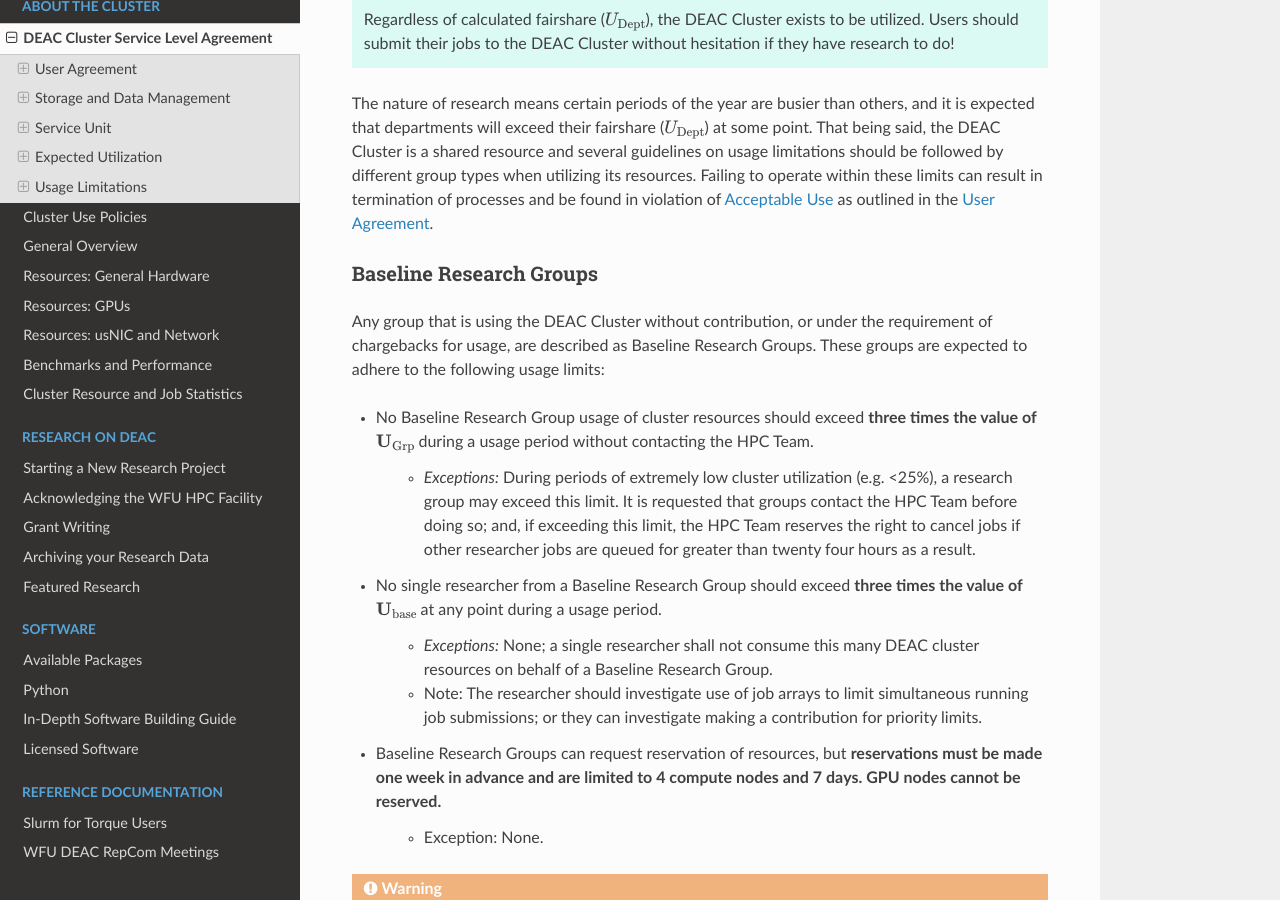
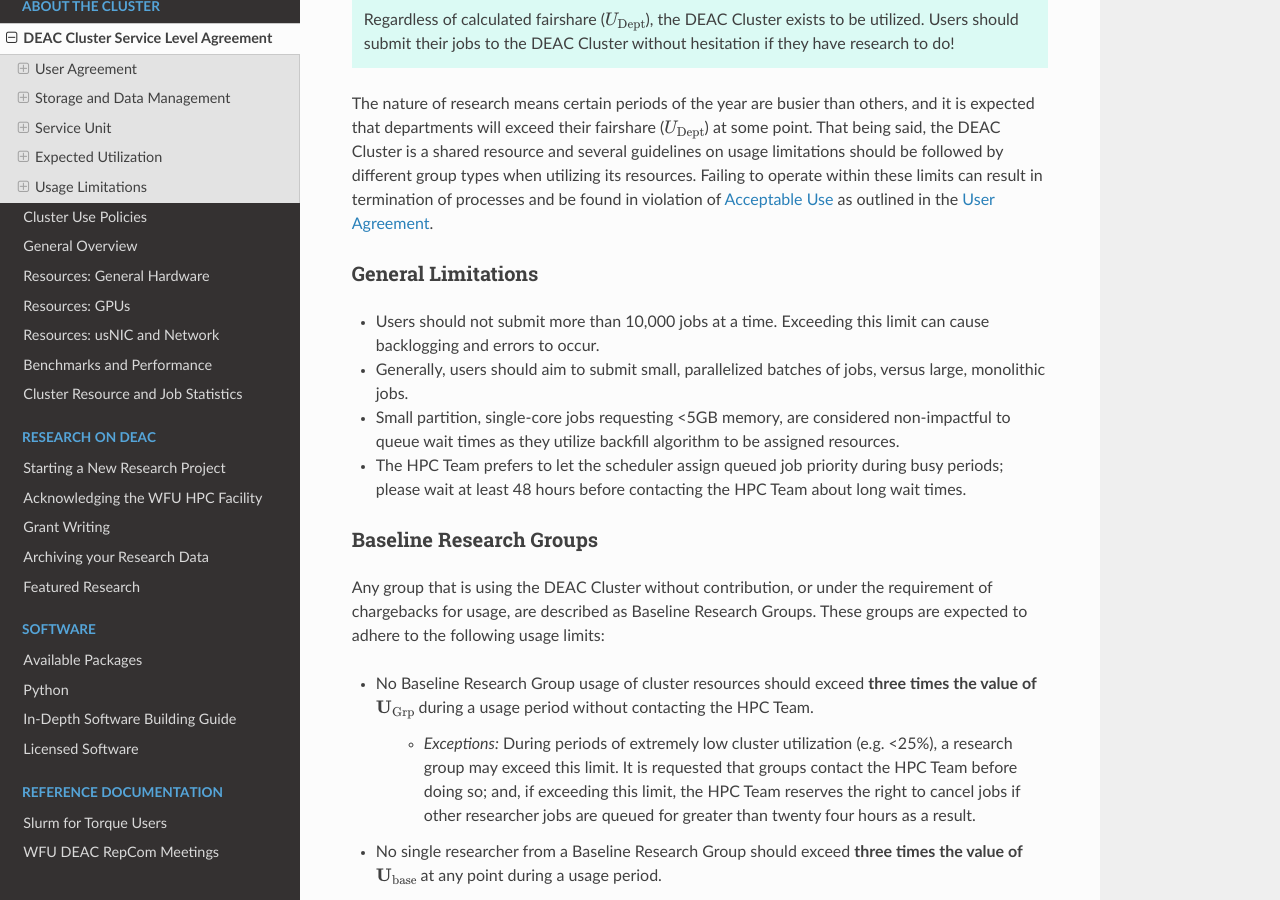
Before and after one commit to WFU-HPC/deac-docs, a Sphinx documentation site: the page built from source/cluster-sla.rst, in a window 1280 px wide and 900 px high, scrolled down 20999 px. Built offline with Sphinx 7.4.7 and the Read the Docs theme 2.0.0, drawn with Linux system fonts in a browser that asks for light colours.

Commit message:
adding some general limitation guidelines for expanded information

```diff
--- a/source/cluster-sla.rst
+++ b/source/cluster-sla.rst
@@ -735,6 +735,17 @@ If a research group or department exceeds their expected utilization (:math:`U_{
 The nature of research means certain periods of the year are busier than others, and it is expected that departments will exceed their fairshare (:math:`U_{\mathrm{Dept}}`) at some point. That being said, the DEAC Cluster is a shared resource and several guidelines on usage limitations should be followed by different group types when utilizing its resources. Failing to operate within these limits can result in termination of processes and be found in violation of :ref:`sec.sla.ua.acceptable_use` as outlined in the :ref:`sec.sla.ua`.
 
 
+.. _sec.sla.ul.general_limitations:
+
+General Limitations
+===================
+
+* Users should not submit more than 10,000 jobs at a time. Exceeding this limit can cause backlogging and errors to occur.
+* Generally, users should aim to submit small, parallelized batches of jobs, versus large, monolithic jobs.
+* Small partition, single-core jobs requesting <5GB memory, are considered non-impactful to queue wait times as they utilize backfill algorithm to be assigned resources.
+* The HPC Team prefers to let the scheduler assign queued job priority during busy periods; please wait at least 48 hours before contacting the HPC Team about long wait times.
+
+
 .. _sec.sla.ul.baseline_research_groups:
 
 Baseline Research Groups
```
